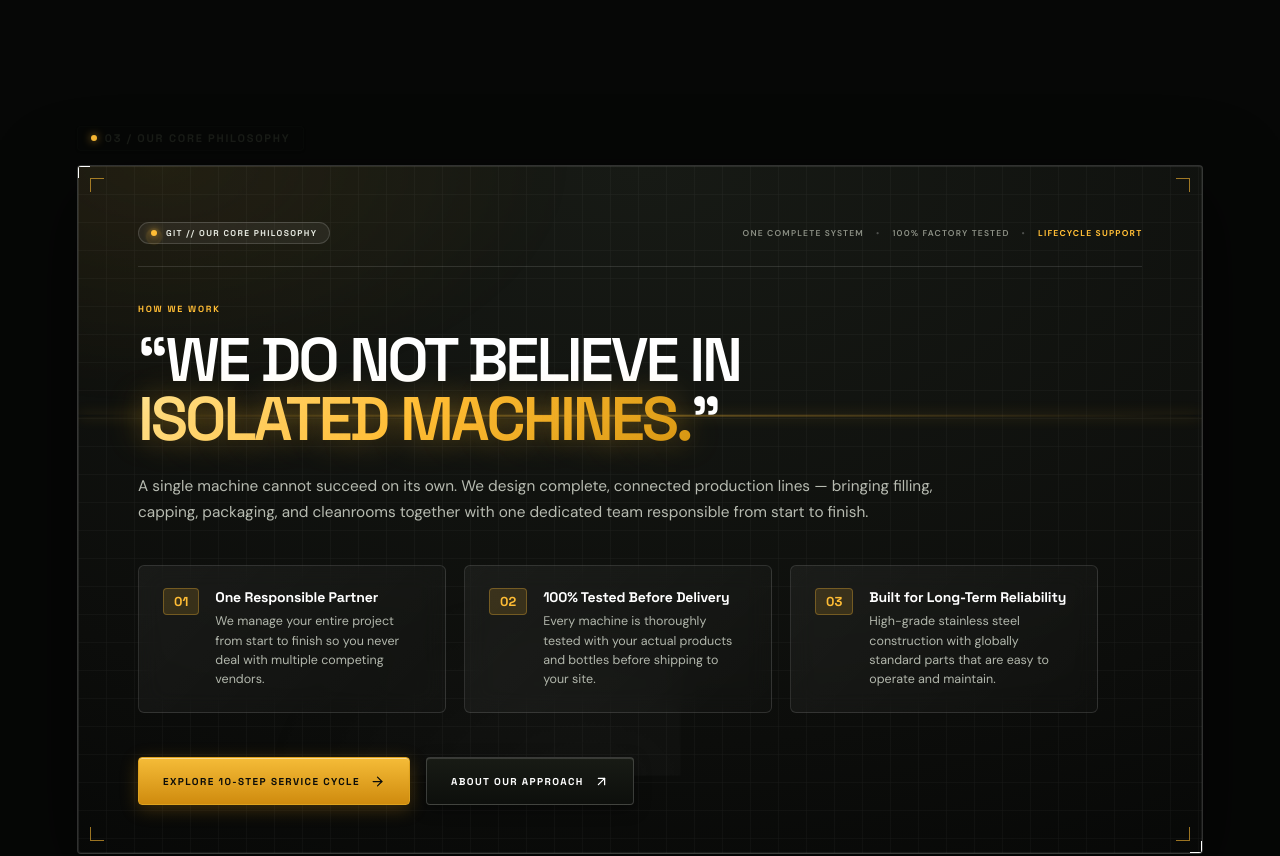
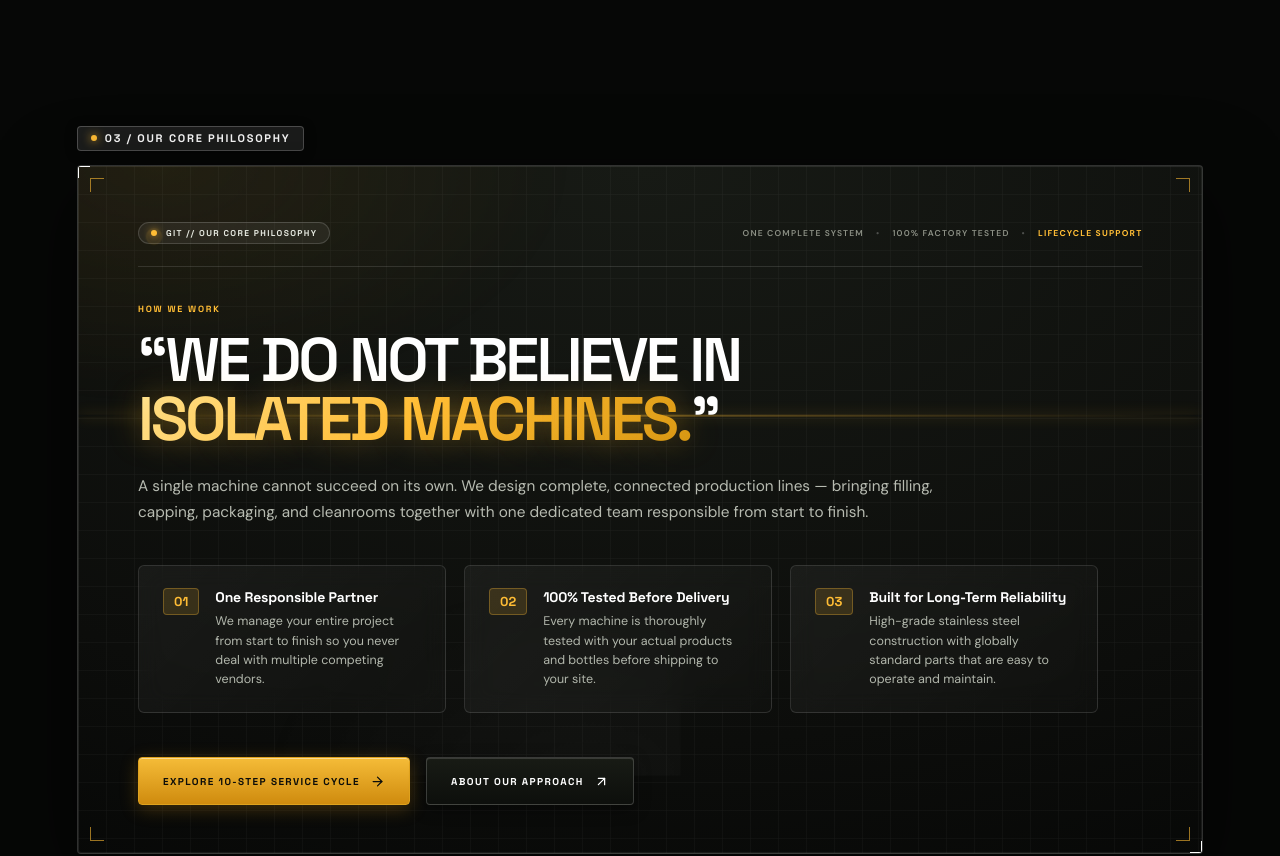
Before and after one commit to Anees-x/global-industrial-technologies-demo, a React (Vite) app: page / in a window 1280 px wide. Shown: the part 2900-3756 px from the top of the page. Built offline with nearby package versions, Linux system fonts and the light colour scheme.

Commit message:
fix: use light eyebrow variant on dark-bg sections (03 & 05)

```diff
--- a/src/pages/Home.tsx
+++ b/src/pages/Home.tsx
@@ -218,7 +218,7 @@ function CompanyPhilosophyShowcase() {
   return (
     <section className="home-philosophy-section">
       <div className="section">
-        <div className="eyebrow">03 / OUR CORE PHILOSOPHY</div>
+        <div className="eyebrow light">03 / OUR CORE PHILOSOPHY</div>
         <div className="home-phil-monolith frame">
           {/* Ambient Lighting & CAD Grid Effects */}
           <div className="phil-glow-mesh" aria-hidden="true" />
@@ -359,7 +359,7 @@ function InteractiveSpecificationDossier() {
   return (
     <section className="interactive-dossier-section">
       <div className="section">
-        <div className="eyebrow">05 / MACHINERY &amp; DIGITAL CATALOG</div>
+        <div className="eyebrow light">05 / MACHINERY &amp; DIGITAL CATALOG</div>
         <div className="interactive-dossier-card frame">
           {/* Interactive High-Tech CAD Telemetry Canvas */}
           <DossierBackgroundCanvas />
```
